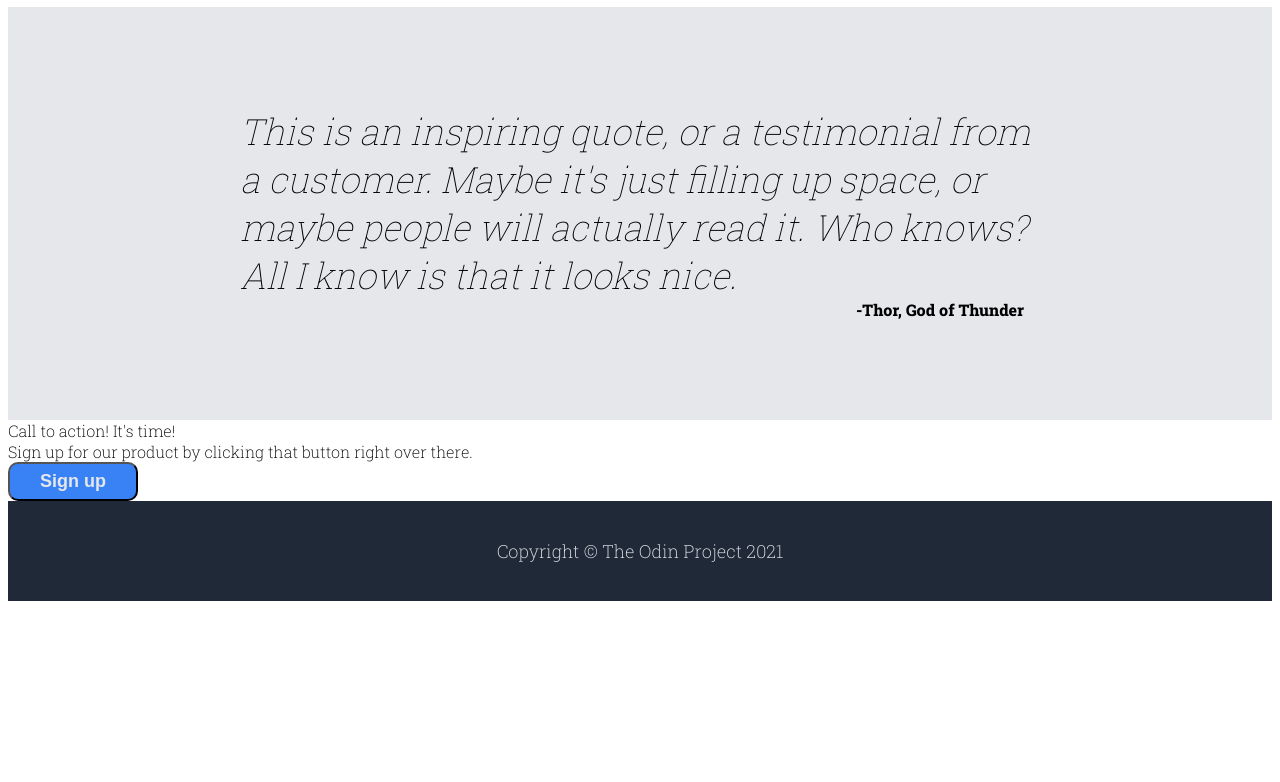
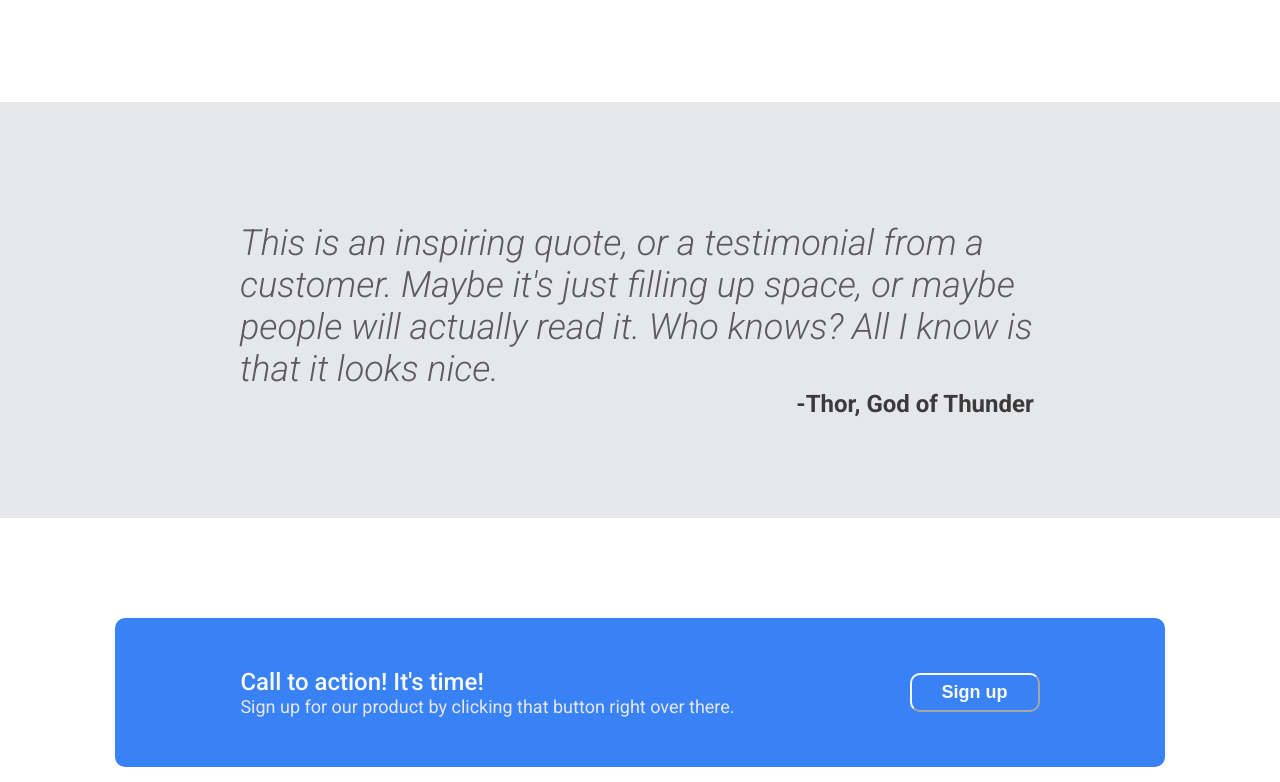
Before and after one commit to meadDashSolomon/landing-page, a plain HTML site: page index.html in a window 1280 px wide. Shown: the part 858-1640 px from the top of the page. Before the commit the page ends 1467 px from the top, so only its background shows below. Drawn offline with Linux system fonts and the light colour scheme.

Commit message:
Completed project

```diff
--- a/index.html
+++ b/index.html
@@ -8,10 +8,7 @@
         <link rel="stylesheet" href="style.css">
         <link rel="preconnect" href="https://fonts.googleapis.com">
         <link rel="preconnect" href="https://fonts.gstatic.com" crossorigin>
-        <link href="https://fonts.googleapis.com/css2?family=Roboto+Slab:wght@100;200&display=swap" rel="stylesheet">
-        <link rel="preconnect" href="https://fonts.googleapis.com">
-        <link rel="preconnect" href="https://fonts.gstatic.com" crossorigin>
-        <link href="https://fonts.googleapis.com/css2?family=Roboto+Slab:wght@800&display=swap" rel="stylesheet">
+        <link href="https://fonts.googleapis.com/css2?family=Roboto:ital,wght@0,100;0,300;0,400;0,500;0,700;0,900;1,100;1,300;1,400;1,500;1,700;1,900&display=swap" rel="stylesheet">
     </head>
     <body>
         <div class="top">
@@ -25,7 +22,7 @@
             </div>
             <div class="intro">
                 <div class="left">
-                    <h1>This website is awesome.</h1>
+                    <div class="header-text">This website is awesome.</div>
                     <p>This website has some subtext that goes here under the main title. It has a smaller font and the color is lower contrast.</p>
                     <button>Sign up</button>
                 </div>
@@ -54,19 +51,24 @@
                 </div>
             </div>
          </div>
+
         <div class="quote">
             <div class="words">This is an inspiring quote, or a testimonial from a customer. Maybe it's just filling up space, or maybe people will actually read it. Who knows? All I know is that it looks nice.</div>
             <div class="thor">-Thor, God of Thunder</div>
         </div>
+
         <div class="signup">
             <div class="box">
+                <div class="left2">
+                    <div class="call">Call to action! It's time!</div>
+                    <div class="clicking">Sign up for our product by clicking that button right over there.</div>
+                </div>
                 <div>
-                    <div>Call to action! It's time!</div>
-                    <div>Sign up for our product by clicking that button right over there.</div>
+                    <button class="button2">Sign up</button>
                 </div>
-                <button>Sign up</button>
             </div>
         </div>
+
         <div class="footer">
             Copyright  ©  The Odin Project 2021
         </div>
--- a/style.css
+++ b/style.css
@@ -1,5 +1,7 @@
 body {
-    font-family: 'Roboto Slab', sans-serif;
+    font-family: 'Roboto', sans-serif;
+    margin: 0;
+    padding: 0;
 }
 
 ul {
@@ -17,7 +19,7 @@ a {
 .header {
     display: flex;
     justify-content: space-around;
-    padding-top: 10px;
+    padding-top: 20px;
 }
 
 .top {
@@ -28,9 +30,9 @@ a {
     display: flex;
     justify-content: center;
     align-items: center;
-    padding-top: 20px;
-    padding-bottom: 50px;
-    gap: 15px;
+    padding-top: 100px;
+    padding-bottom: 100px;
+    gap: 35px;
 }
 
 .left {
@@ -40,8 +42,14 @@ a {
     margin-right: 40px;
 }
 
+p {
+    color: #e5e7eB;
+    font-weight: 400;
+}
+
 .right {
-
+    width: 350px;
+    height: auto;
 }
 
 .header-logo {
@@ -51,15 +59,15 @@ a {
 button {
     width: 130px;
     background-color: #3882f6;
-    color: #e5e7eB;
+    color: white;
     font-weight: bolder;
     padding: 7px;
     font-size: 18px;
     border-radius: 10px;
 }
 
-h1 {
-    max-width: 350px;
+.header-text {
+    max-width: 450px;
     font-size: 48px;
     font-weight: bolder;
 }
@@ -80,6 +88,7 @@ h1 {
     font-weight: 800;
     color: #1f2937;
     margin: 20px 0;
+    padding: 20px;
 }
 
 .info-b {
@@ -88,7 +97,7 @@ h1 {
     padding: 25px;
     gap: 45px;
     text-align: center;
-    margin-bottom: 40px;
+    margin-bottom: 80px;
 }
 
 .info-c {
@@ -110,18 +119,59 @@ p {
     background-color: #e5e7eB;
     align-items: center;
     justify-content: center;
+    padding-top: 20px;
 }
 
 .words {
     max-width: 800px;
     font-size: 36px;
-    font-weight: lighter;
+    font-weight: 300;
     font-style: italic;
     margin-top: 100px;
+    color: #5b5b5b;
 }
 
 .thor {
-    margin-left: 600px;
+    margin-left: 550px;
     font-weight: bolder;
     margin-bottom: 100px;
+    font-size: 24px;
+    color: #3b3b3b;
 }
+
+.box {
+    display: flex;
+    align-items: center;
+    justify-content: center;
+    gap: 175px;
+    background-color: #3882f6;
+    padding: 50px 0;
+    width: 1050px;
+    color: white;
+    border-radius: 10px;
+}
+
+.signup {
+    display: flex;
+    align-items: center;
+    justify-content: center;
+    padding: 100px;
+}
+
+.button2 {
+    color: #f9fAf8;
+    border-color: #f9fAf8;
+    font-weight: 600;
+}
+
+.call {
+    font-size: 24px;
+    font-weight: 500;
+    color: #f9fAf8;
+}
+
+.clicking {
+    color: #e5e7eB;
+    font-size: 18px;
+    font-weight: 400;
+}
```
